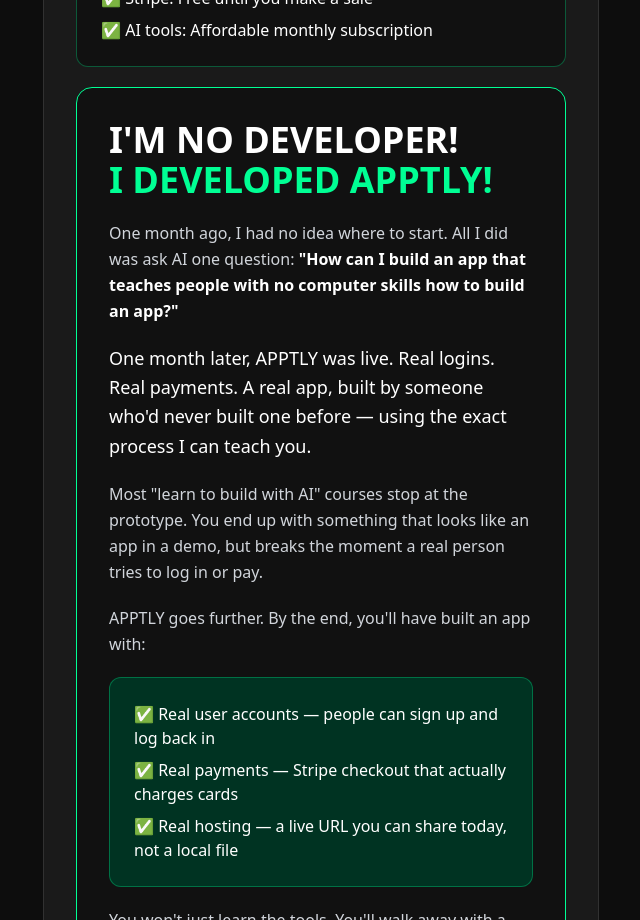
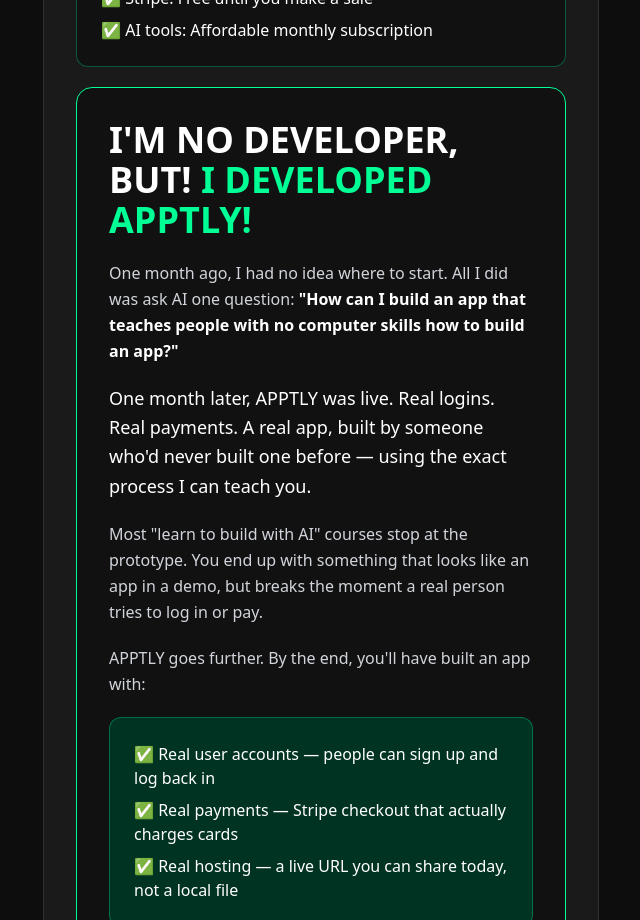
Before and after one commit to myapptly/apptly-website, a Next.js app: page / in a window 1280 px wide. Shown: the part 4380-5300 px from the top of the page, without its empty margins (617-1257 px from the left). Built offline with nearby package versions, Linux system fonts and the light colour scheme.

Commit message:
Update bio.tsx

```diff
--- a/components/bio.tsx
+++ b/components/bio.tsx
@@ -152,7 +152,7 @@ export function Bio() {
 
              <div className="bg-[#111111] border border-[#00FF94] rounded-2xl p-8 space-y-5 mt-8">
   <h2 className="text-3xl md:text-4xl font-black leading-tight">
-  I'M NO DEVELOPER!{" "}
+  I'M NO DEVELOPER, BUT!{" "}
   <span className="text-[#00FF94]">I&nbsp;DEVELOPED APPTLY!</span>
 </h2>
 
```
